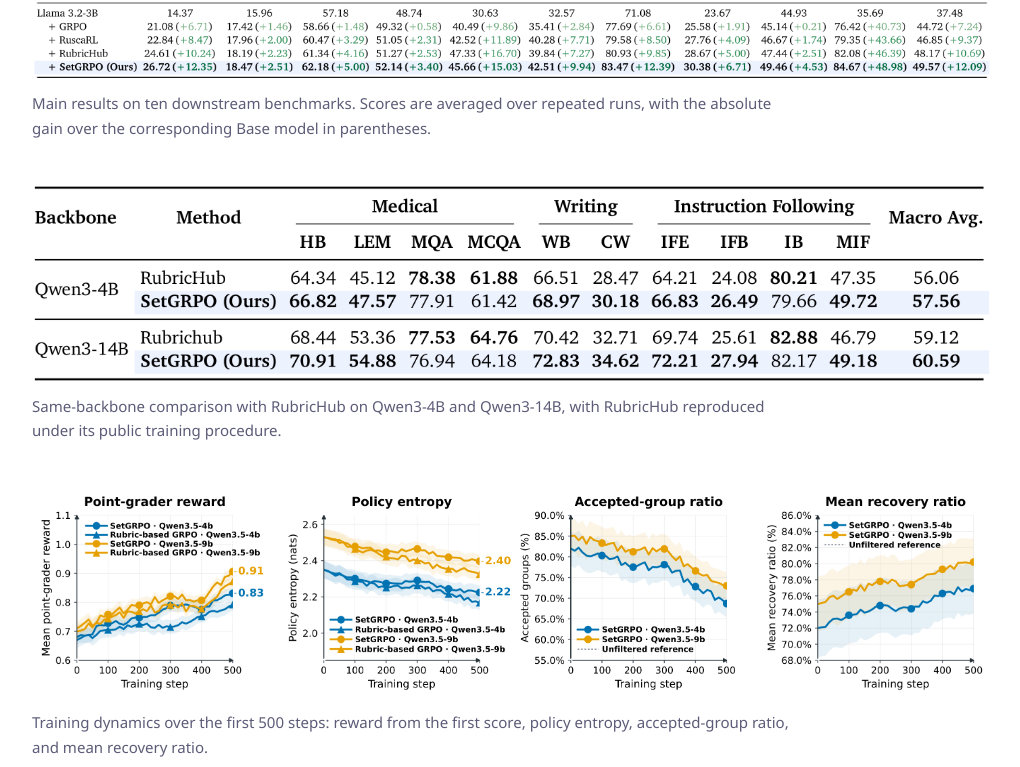
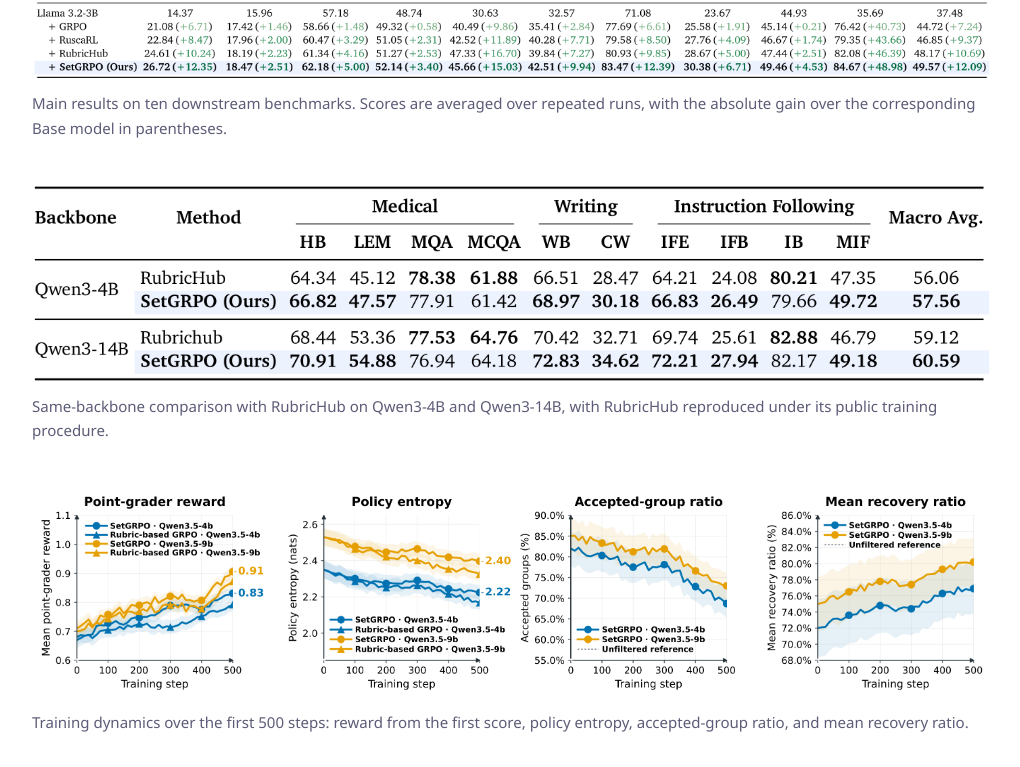
Before and after one commit to ArcadiaDream/SetGRPO.github.io, a plain HTML site: page index.html in a window 1280 px wide. Shown: the part 2793-3560 px from the top of the page, without its empty margins (128-1148 px from the left). Drawn offline with nearby package versions, Linux system fonts and the light colour scheme; some icons are missing; a web font is replaced by a local one.

Commit message:
Let each experiment caption span the full figure width

```diff
--- a/static/css/setgrpo.css
+++ b/static/css/setgrpo.css
@@ -157,7 +157,6 @@
 }
 
 .setgrpo-figure-item figcaption {
-  max-width: 48rem;
   margin-top: 0.7rem;
   font-size: 0.94rem;
   line-height: 1.65;
```
